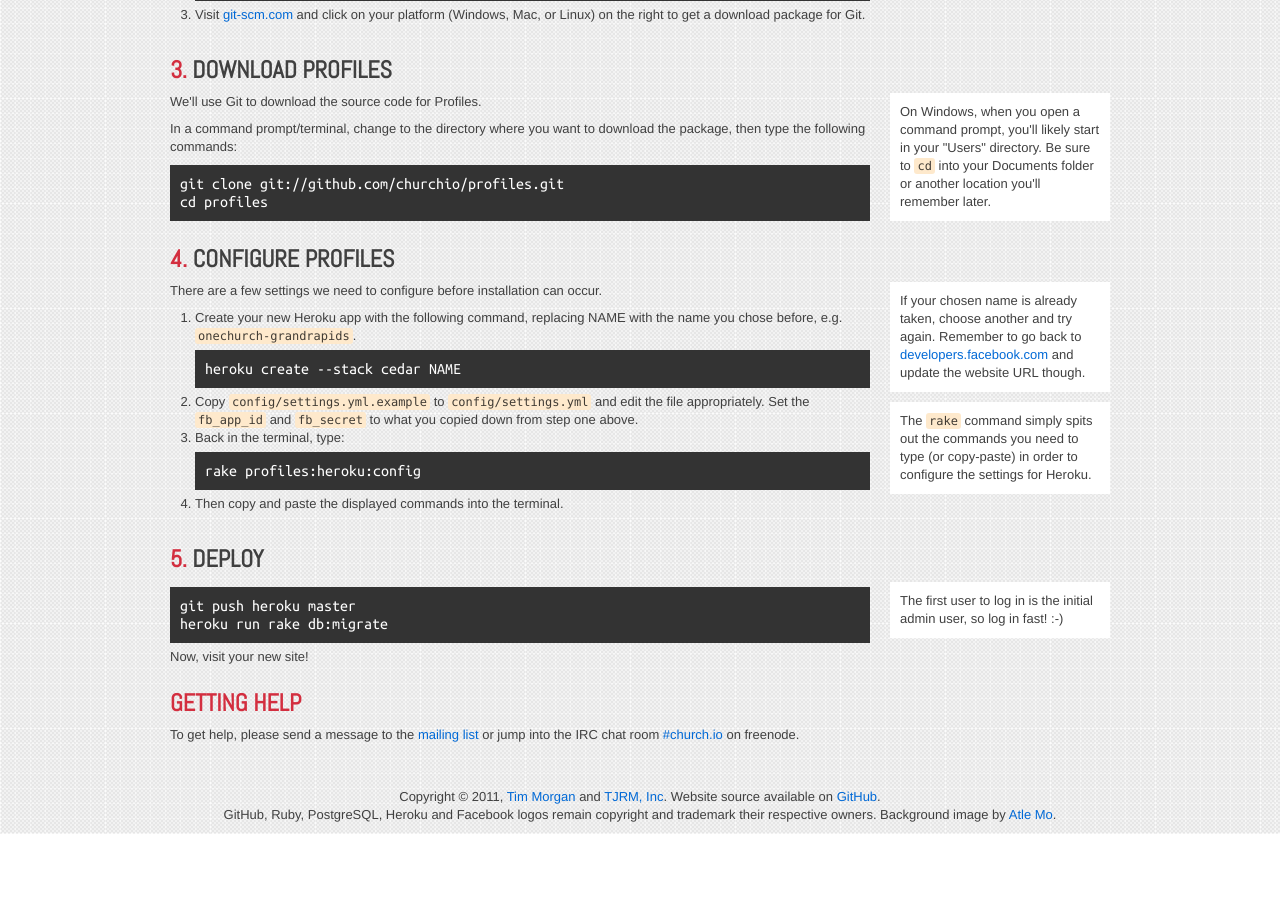
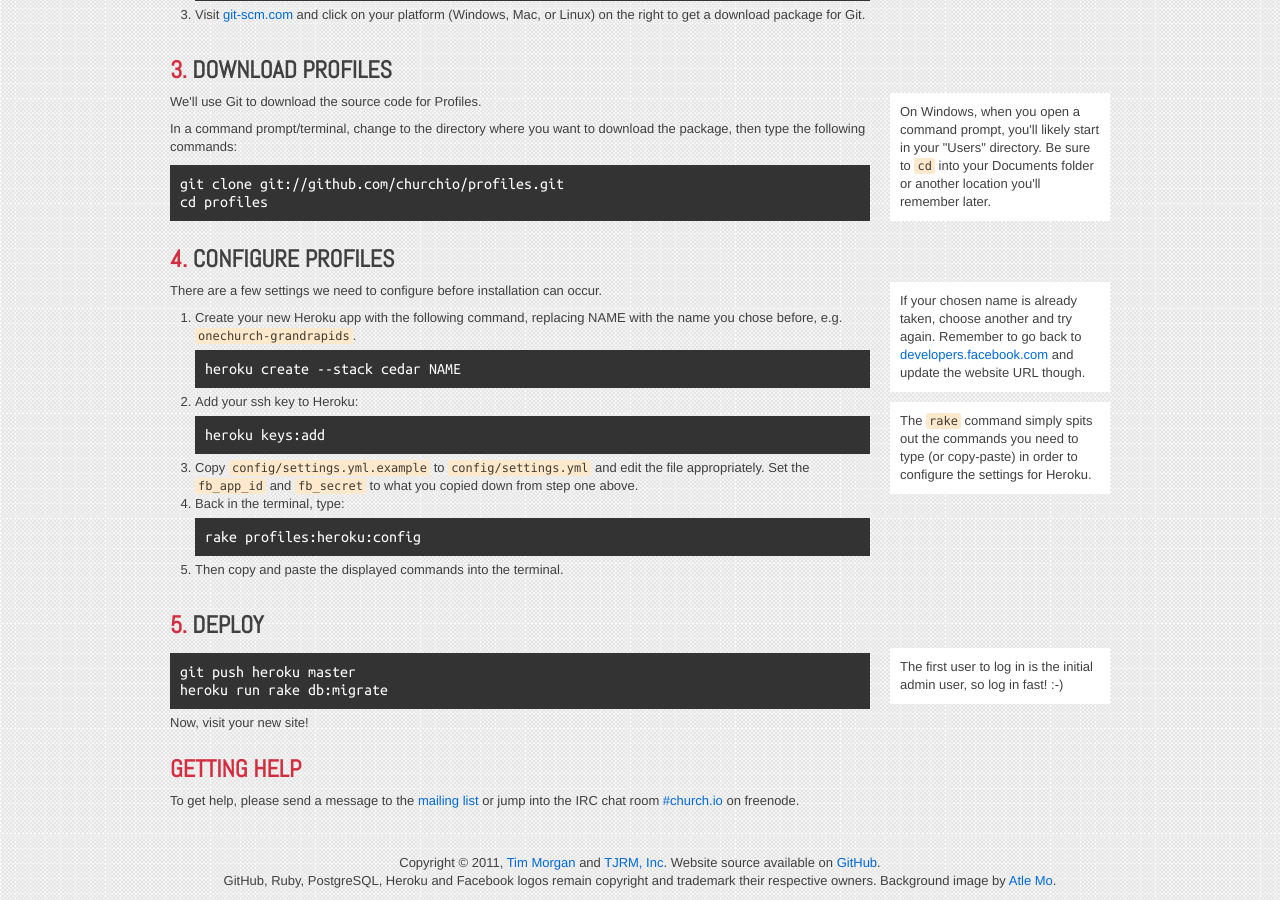
Before and after one commit to seven1m/old-churchio-website, a Jekyll site: the page built from profiles/install.html, in a window 1280 px wide and 900 px high, scrolled down 847 px. Built offline with Jekyll 4.4.1, drawn with Linux system fonts in a browser that asks for light colours; Markdown is read by kramdown in place of the engine named in the settings; before the commit the page ends 1681 px from its top, so only the background shows below that.

Commit message:
Add instructions for publishing your ssh key to Heroku [fixes #5]

```diff
--- a/profiles/install.html
+++ b/profiles/install.html
@@ -126,6 +126,12 @@
           </div>
         </li>
         <li>
+          Add your ssh key to Heroku:
+          <div class="console">
+            heroku keys:add
+          </div>
+        </li>
+        <li>
           Copy <code>config/settings.yml.example</code> to <code>config/settings.yml</code> and edit the file appropriately.
           Set the <code>fb_app_id</code> and <code>fb_secret</code> to what you copied down from step one above.
         </li>
```
